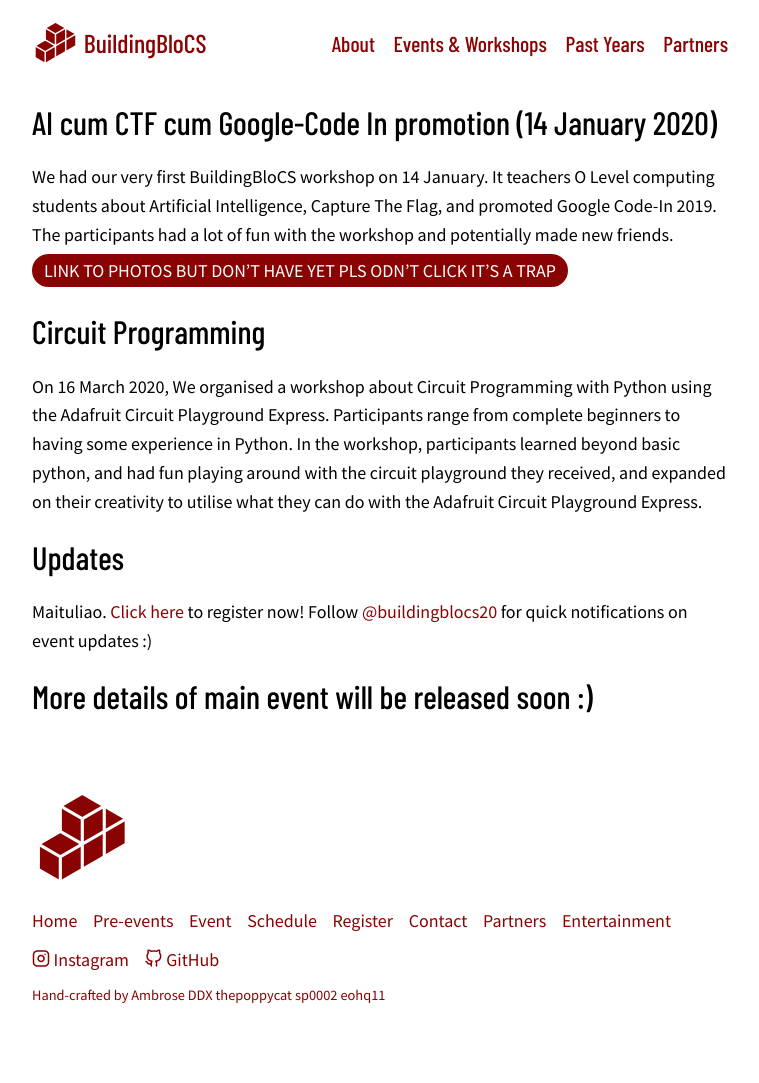
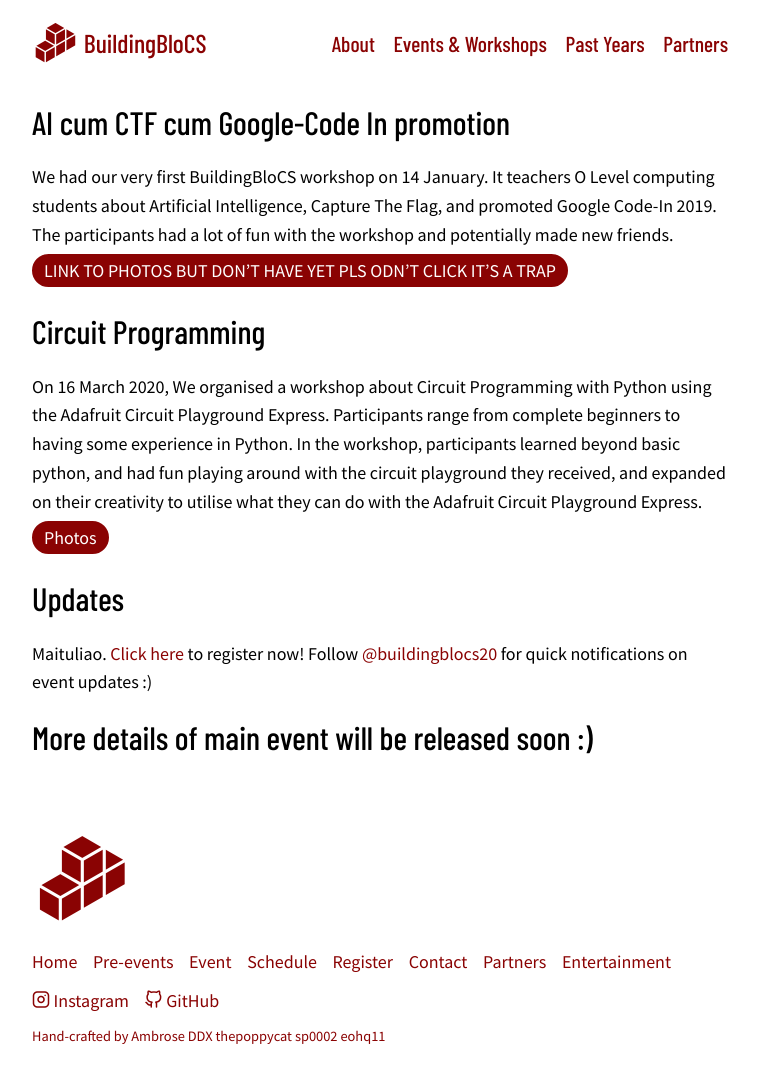
Before and after one commit to buildingblocs/2020, a Jekyll site: the page built from events-and-workshops/index.md, in a window 1280 px wide and 1094 px high. Shown: the top 1083 px of the window, without its empty margins (260-1019 px from the left). Built offline with Jekyll 4.4.1, drawn with Linux system fonts in a browser that asks for light colours; some web fonts are replaced; our own code applies the rules of GitHub Pages for plain Markdown files.

Commit message:
Update index.md

```diff
--- a/events-and-workshops/index.md
+++ b/events-and-workshops/index.md
@@ -3,12 +3,13 @@
 published: true
 ---
 
-## AI cum CTF cum Google-Code In promotion (14 January 2020)
+## AI cum CTF cum Google-Code In promotion
 We had our very first BuildingBloCS workshop on 14 January. It teachers O Level computing students about Artificial Intelligence, Capture The Flag, and promoted Google Code-In 2019. The participants had a lot of fun with the workshop and potentially made new friends.
 <a class="btn" href="https://docs.google.com/spreadsheets/d/1d04PgjLW7Uv2xsFUm5r1WwvjMiSpoik27xoNOG-iYGk/edit?usp=sharing">LINK TO PHOTOS BUT DON'T HAVE YET PLS ODN'T CLICK IT'S A TRAP</a>
 
 ## Circuit Programming
 On 16 March 2020, We organised a workshop about Circuit Programming with Python using the Adafruit Circuit Playground Express. Participants range from complete beginners to having some experience in Python. In the workshop, participants learned beyond basic python, and had fun playing around with the circuit playground they received, and expanded on their creativity to utilise what they can do with the Adafruit Circuit Playground Express.
+<a class="btn" href="https://photos.app.goo.gl/HWpBV3mRVwjM55ez5">Photos</a>
 
 ## Updates
 
```
